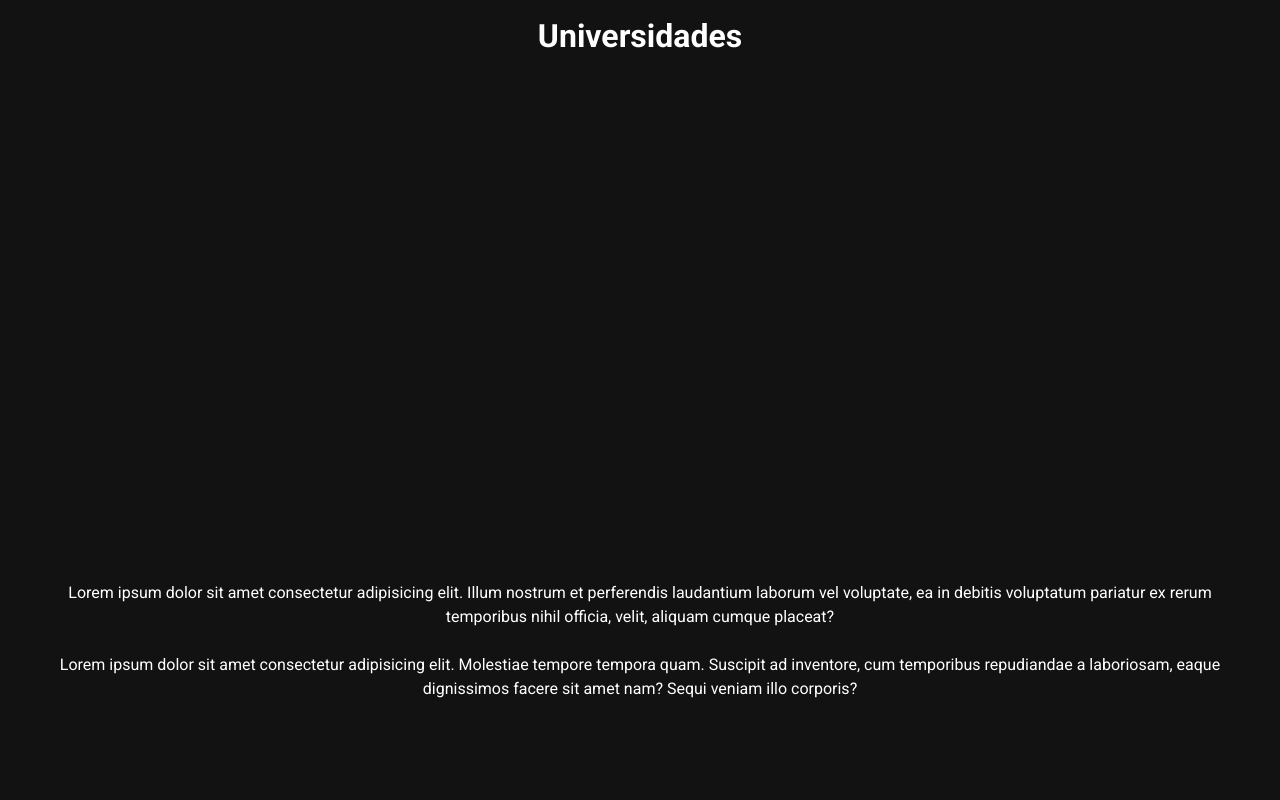
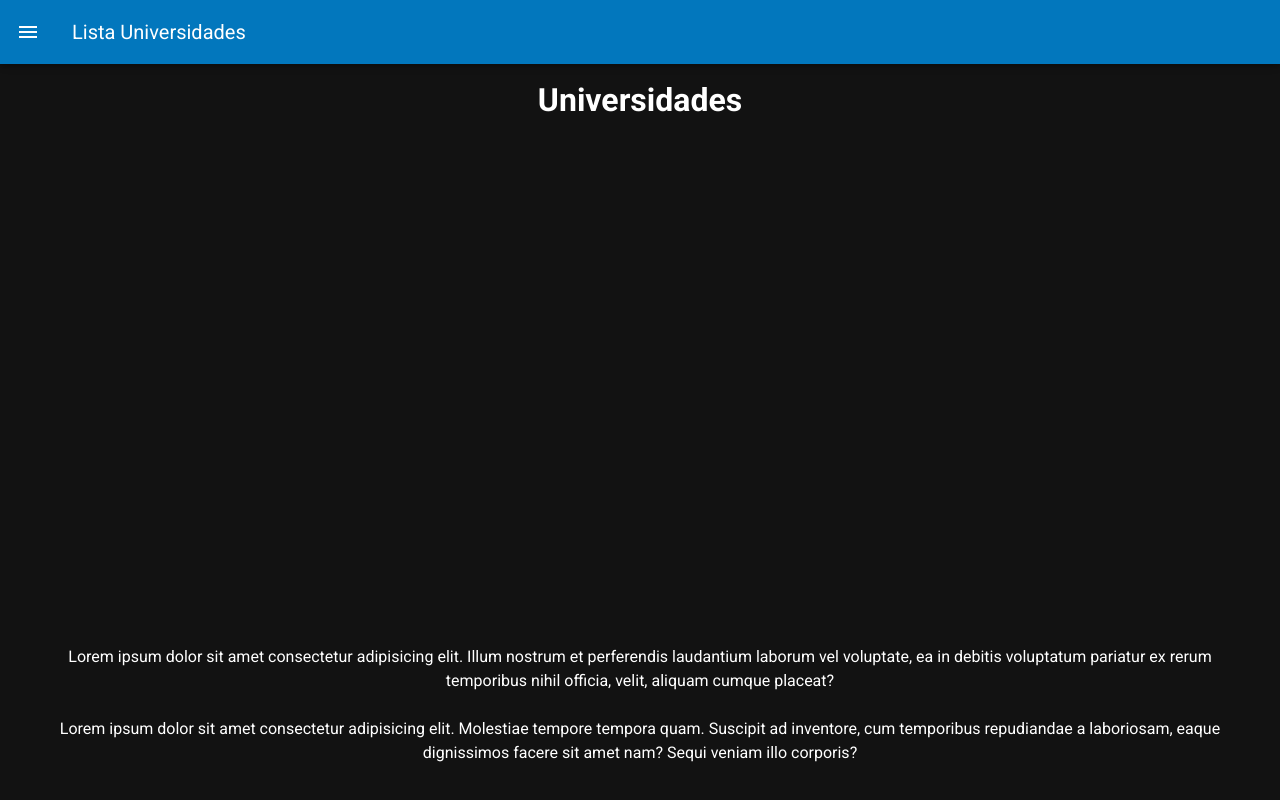
Before and after one commit to IsabelaPinheiroS/treino-hackathon, a Vue app: page / in a window 1280 px wide. Built offline with nearby package versions, Linux system fonts and the light colour scheme.

Commit message:
App top Bar

```diff
--- a/src/App.vue
+++ b/src/App.vue
@@ -1,7 +1,20 @@
 <template>
   <v-app>
+    <AppTopBar/>
     <v-main>
       <router-view />
     </v-main>
   </v-app>
 </template>
+
+<script>
+
+import AppTopBar from './components/shared/AppTopBar.vue'
+
+export default {
+  nome: 'App',
+  components: {
+    AppTopBar,
+  }
+};
+</script>
--- a/src/components/shared/AppTopBar.vue
+++ b/src/components/shared/AppTopBar.vue
@@ -35,6 +35,7 @@
         </v-list-item-group>
       </v-list>
     </v-navigation-drawer>
+    </div>
 </template>
 
 
```
